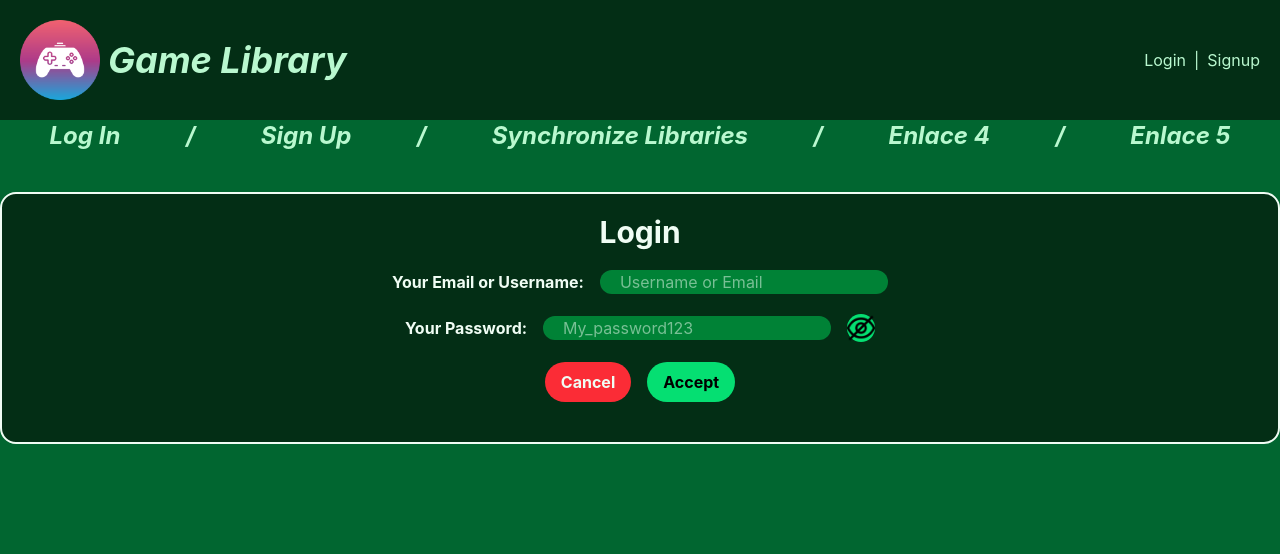
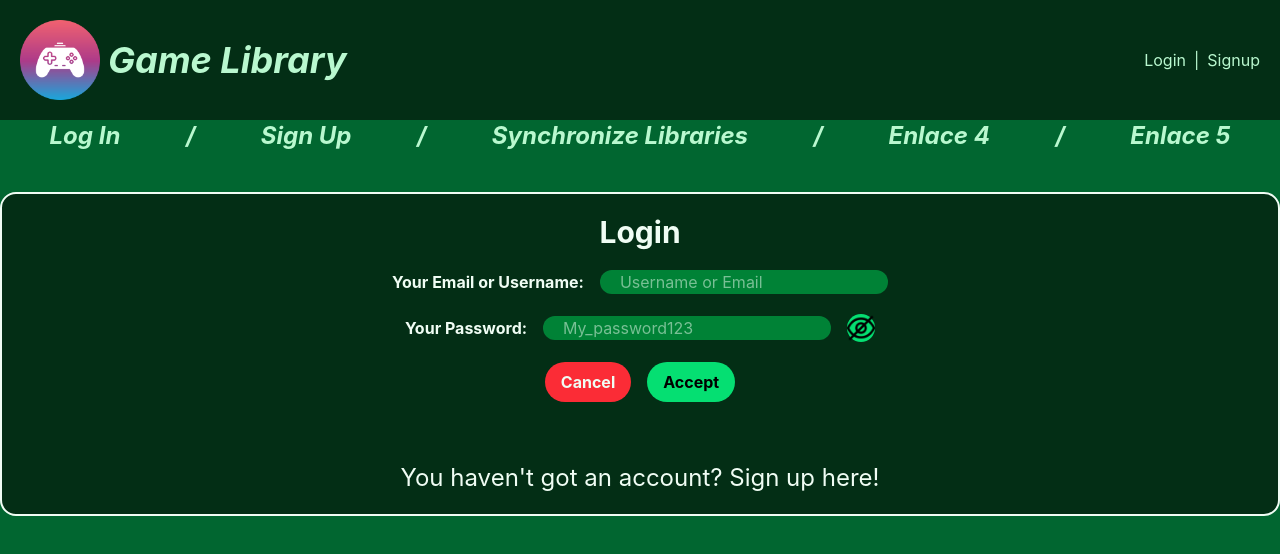
Before and after one commit to KurixDeCuatrocuernos/GameLib, a React (Vite) app in the folder frontend/: page /login in a window 1280 px wide. Shown: the top 554 px of the page. Built offline with nearby package versions, Linux system fonts and the light colour scheme; no server answers.

Commit message:
Modificación menor
Se añadieron detalles recíprocos entre Login.jsx y Signup.jsx para poder ir de uno a otro fácilmente sin necesidad de usar el navbar

```diff
--- a/frontend/src/pages/Login.jsx
+++ b/frontend/src/pages/Login.jsx
@@ -1,6 +1,7 @@
 import { useEffect, useState } from "react"
 import {validateUserInput, validatePassword} from "../utils/validators"
 import { useAuth } from '../contexts/AuthContext'
+import { useNavigate } from "react-router-dom"
 
 const Login = () => {
     const [typeInputPass, setTypeInputPass] = useState("password")
@@ -15,6 +16,8 @@ const Login = () => {
 
     const { login } = useAuth()
     const [isLoading, setIsLoading] = useState(false)
+
+    const navigate = useNavigate() // variable para redirigir
 
 
     // Esta función cambia el tipo del input para ver la contraseña
@@ -97,6 +100,12 @@ const Login = () => {
             </div>
 
         </form>
+
+        <button className="my-5 text-2xl hover:text-blue-700 hover:cursor-pointer"
+            onClick={() => navigate('/signup')}>
+            You haven't got an account? Sign up here!
+        </button>
+
     </div>)
 }
 
--- a/frontend/src/pages/Signup.jsx
+++ b/frontend/src/pages/Signup.jsx
@@ -1,6 +1,7 @@
 import { useEffect, useState } from "react"
 import { validateUsername, validatePassword, validateEmail, } from "../utils/validators"
 import { useAuth } from '../contexts/AuthContext'
+import { useNavigate } from "react-router-dom"
 
 const Signup = () => {
     const [typeInputPass, setTypeInputPass] = useState("password")
@@ -17,6 +18,8 @@ const Signup = () => {
 
     const {login} = useAuth()
     const [isLoading, setIsLoading] = useState(false)
+
+    const navigate = useNavigate()
 
     // Esta función cambia el tipo del input para ver la contraseña
     function changePass() {
@@ -137,6 +140,10 @@ const Signup = () => {
             </div>
 
         </form>
+        <button className="my-5 text-2xl hover:text-blue-700 hover:cursor-pointer"
+            onClick={() => navigate('/login')}>
+            Do you have an account? Log In here!
+        </button>
     </div>)
 }
 
```
